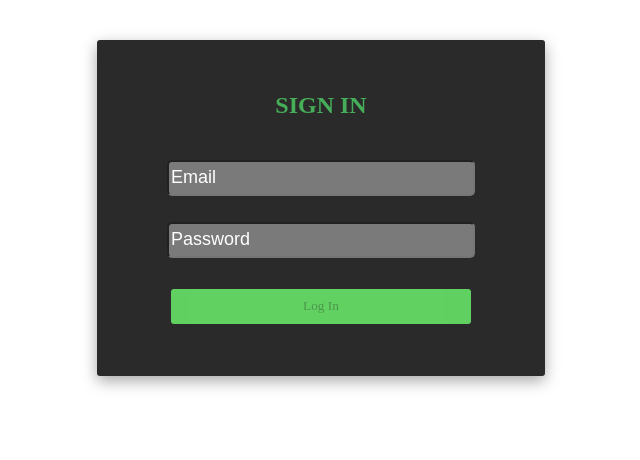
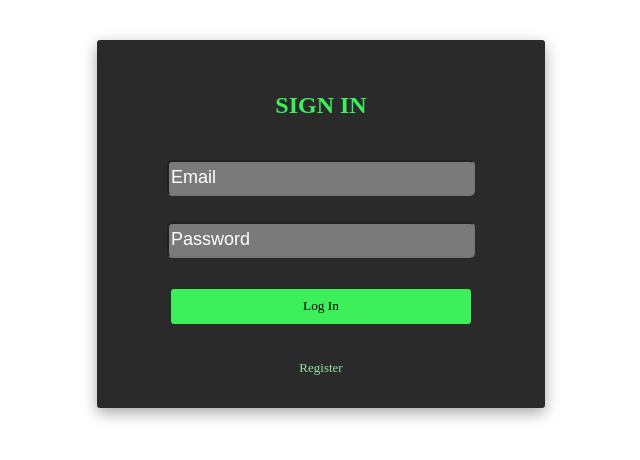
Before and after one commit to SrDevDash/Game-of-Thrones-App, a React (Create React App) app in the folder client/: page /login in a window 1280 px wide. Shown: the top 460 px of the page, without its empty margins (319-959 px from the left). Built offline with nearby package versions, Linux system fonts and the light colour scheme; a web font is replaced by a local one.

Commit message:
adding axios and register feature also css

```diff
--- a/client/package.json
+++ b/client/package.json
@@ -6,6 +6,7 @@
     "@testing-library/jest-dom": "^5.16.5",
     "@testing-library/react": "^13.4.0",
     "@testing-library/user-event": "^13.5.0",
+    "axios": "^1.2.1",
     "react": "^18.2.0",
     "react-dom": "^18.2.0",
     "react-redux": "^8.0.5",
--- a/client/src/App.js
+++ b/client/src/App.js
@@ -4,7 +4,7 @@ import { Routes, Route } from 'react-router-dom';
 import DetallesCasa from './Components/DetallesCasa/DetallesCasa'
 import FormLogin from './Components/FormLogin/FormLogin'
 import Navbar from "./Components/Navbar/Navbar";
-import FormSingUp from "./Components/FormSignUp/FormSignUp";
+import FormSignUp from "./Components/FormSignUp/FormSignUp";
 import FormCrearCasa from './Components/FormCrearCasa/FormCrearCasa'
 import FormCrearAvatar from "./Components/FormCrearAvatar/FormCrearAvatar";
 import NotFoundPage from "./Components/NotFoundPage/404-page";
@@ -18,7 +18,7 @@ function App() {
         <Route path="/" element={<Navbar />} />
         <Route path="/detail/:id" element={<DetallesCasa />} />
         <Route path="/login" element={<FormLogin />} />
-        <Route path="/singup" element={<FormSingUp />} />
+        <Route path="/signup" element={<FormSignUp />} />
         <Route path="/createHouse" element={<FormCrearCasa />} />
         <Route path="/createAvatar" element={<FormCrearAvatar />} />
         <Route path="*" element={<NotFoundPage />} />
--- a/client/src/Components/FormLogin/FormLogin.jsx
+++ b/client/src/Components/FormLogin/FormLogin.jsx
@@ -2,11 +2,12 @@ import React from "react";
 
 import styles from "./FormLogin.module.css";
 import { useState } from "react";
-// import { useNavigate } from "react-router-dom";
+import { useNavigate } from "react-router-dom";
 import validate from "./validate";
+import axios from "axios";
 
 const FormLogin = () => {
-  // const navigate = useNavigate();
+  const navigate = useNavigate();
 
   const [errors, setErrors] = useState({
     email: "",
@@ -20,13 +21,18 @@ const FormLogin = () => {
 
   // esperando por backend y redux para terminar la implementación
   const handleSubmit = (e) => {
-    if (!errors) {
-      fetch("url:3000/login").then((data) => {
-        if (data.data) {
-          // navigate solo se puse usar cuando implementamos las rutas
-          //  navigate("/");
-        }
-      });
+    e.preventDefault();
+    if (!errors.password || !errors.email) {
+      axios
+        .post("http://localhost:3001/users/login", form)
+        .then((data) => {
+          if (data.data.result.access) {
+            navigate("/");
+          } else {
+            alert("Usuario no encontrado");
+          }
+        })
+        .catch((err) => console.log(err));
     }
   };
 
@@ -34,6 +40,10 @@ const FormLogin = () => {
     setForm({ ...form, [e.target.name]: e.target.value });
 
     setErrors(validate({ ...form, [e.target.name]: e.target.value }));
+  };
+
+  const handleRegister = () => {
+    navigate("/signup");
   };
 
   return (
@@ -62,10 +72,15 @@ const FormLogin = () => {
         {errors.password && (
           <p className={styles.errorsText}>{errors.password}</p>
         )}
-
-        <button disabled className={styles.btn}>
+        <button
+          disabled={errors.email || errors.password}
+          className={styles.btn}
+        >
           Log In
         </button>
+        <div>
+          <p onClick={handleRegister}>Register</p>
+        </div>
       </form>
     </div>
   );
--- a/client/src/Components/FormLogin/FormLogin.module.css
+++ b/client/src/Components/FormLogin/FormLogin.module.css
@@ -35,12 +35,12 @@
   cursor: pointer;
 
   width: 300px;
-
-  background-color: rgb(111, 251, 111);
+  transition: 1s;
+  background-color: #3def5b;
 }
 
 .btn:hover {
-  background-color: rgb(117, 186, 232);
+  background-color: rgb(83, 131, 215);
 }
 
 .input {
@@ -78,7 +78,7 @@
   color: white;
 }
 .title {
-  color: #46ad58;
+  color: #3def5b;
 }
 
 label {
@@ -89,3 +89,23 @@ label {
 .btn:disabled {
   opacity: 80%;
 }
+
+.container p {
+  margin: 0;
+  padding: 0;
+}
+
+.container div {
+  display: flex;
+  justify-content: end;
+  align-content: flex-end;
+  color: #98e1a4;
+  font-size: small;
+  transition: 1s;
+  cursor: pointer;
+}
+
+.container div:hover {
+  color: #ffffff;
+  transform: scale(1.2);
+}
--- a/client/src/Components/FormSignUp/FormSignUp.jsx
+++ b/client/src/Components/FormSignUp/FormSignUp.jsx
@@ -1,6 +1,6 @@
 import React from "react";
 
-const FormSingUp = () => {
+const FormSignUp = () => {
   return (
     <div>
       <h1>Formulario SingUp</h1>
@@ -8,4 +8,4 @@ const FormSingUp = () => {
   );
 };
 
-export default FormSingUp;
+export default FormSignUp;
--- /dev/null
+++ b/package.json
@@ -0,0 +1,5 @@
+{
+  "dependencies": {
+    "axios": "^1.2.1"
+  }
+}
```
Also changed, not shown: client/src/Components/FormSingUp/FormSingUp.jsx (deleted, +0 -11 lines).
